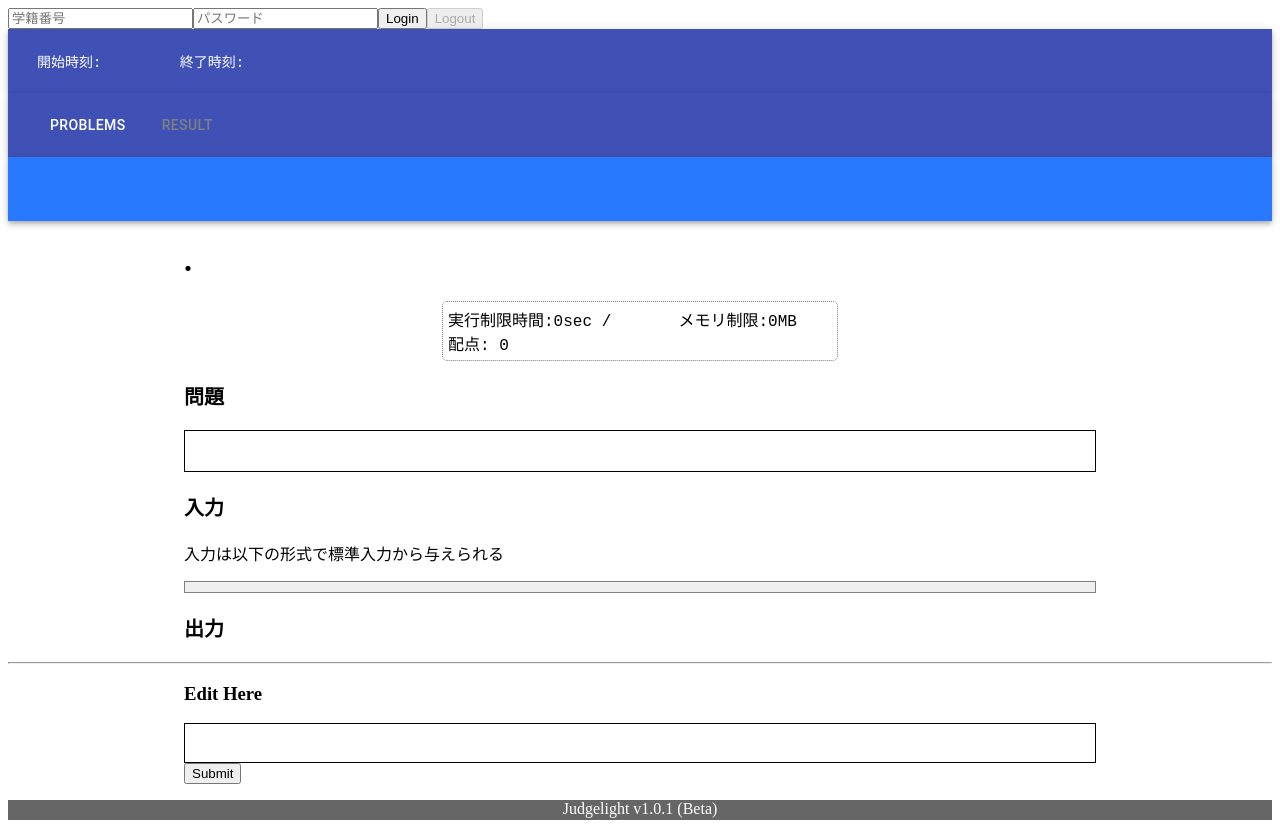
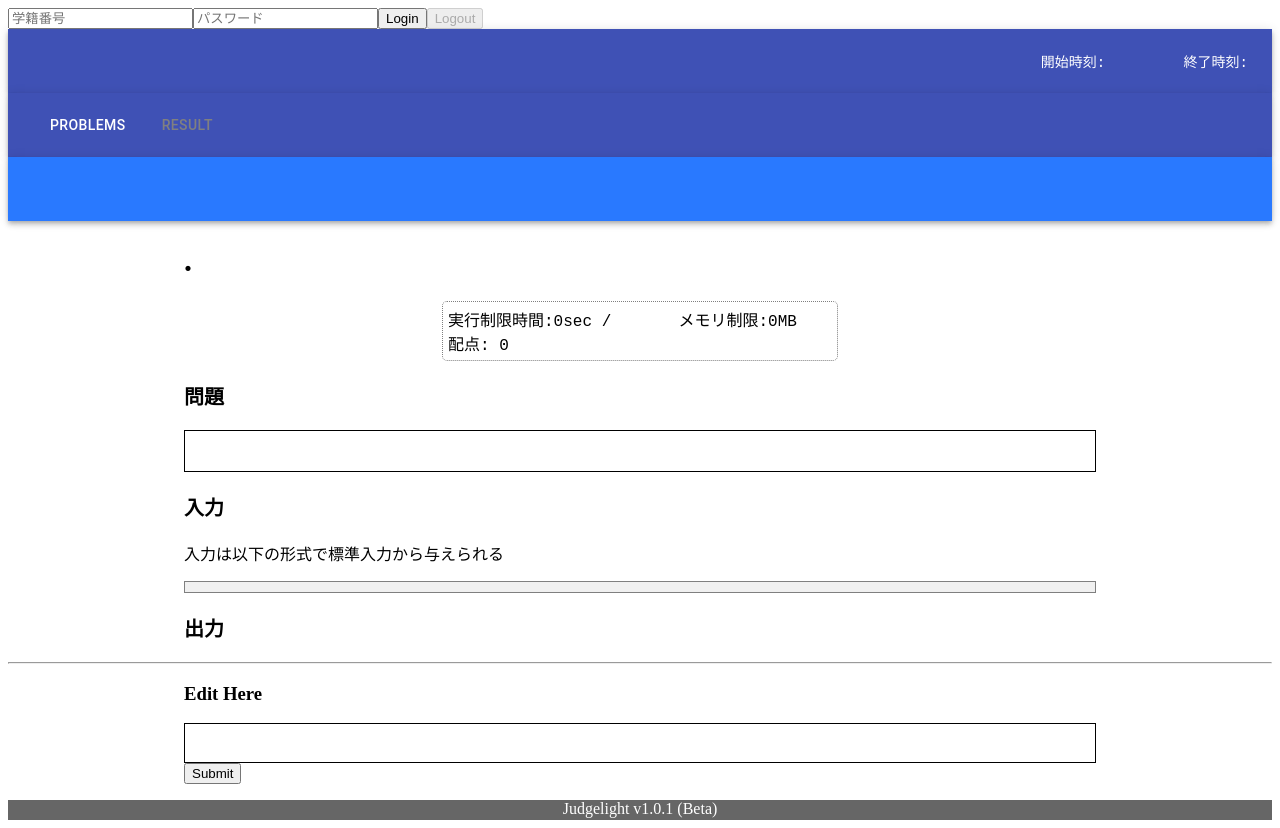
Before and after one commit to admidori/judgelight, a Next.js app in the folder frontend/: page /problem in a window 1280 px wide. Built offline with nearby package versions, Linux system fonts and the light colour scheme; no server answers.

Commit message:
Fix the layout of the header

```diff
--- a/frontend/src/components/common/header/title.tsx
+++ b/frontend/src/components/common/header/title.tsx
@@ -28,17 +28,21 @@ export default function ContestTitle() {
                     <Box sx={{
                         display: 'flex',
                         alignItems: 'center',
-                        justifyContent: 'center',
+                        justifyContent: 'space-between',
+                        width: '100%',
                     }}>
-                        <h2>{contestTitle}</h2>
+                        <h2 style={{ margin: 0 }}>{contestTitle}</h2>
                         <pre style={{
-                        borderRadius: 5,
-                        whiteSpace: "pre-wrap",
-                        wordWrap: "break-word",
-                        fontFamily: '"Fira code", "Fira Mono", monospace',
-                        fontSize: 14,
-                        padding: "5px",
-                    }}>開始時刻:{contestStartTime} &#009; 終了時刻:{contestEndTime}</pre>
+                            borderRadius: 5,
+                            whiteSpace: "pre-wrap",
+                            wordWrap: "break-word",
+                            fontFamily: '"Fira code", "Fira Mono", monospace',
+                            fontSize: 14,
+                            textAlign: "right",
+                            margin: 0,
+                        }}>
+                            開始時刻:{contestStartTime} &#009; 終了時刻:{contestEndTime}
+                        </pre>
                     </Box>
                 </Toolbar>
             </Container>
```
